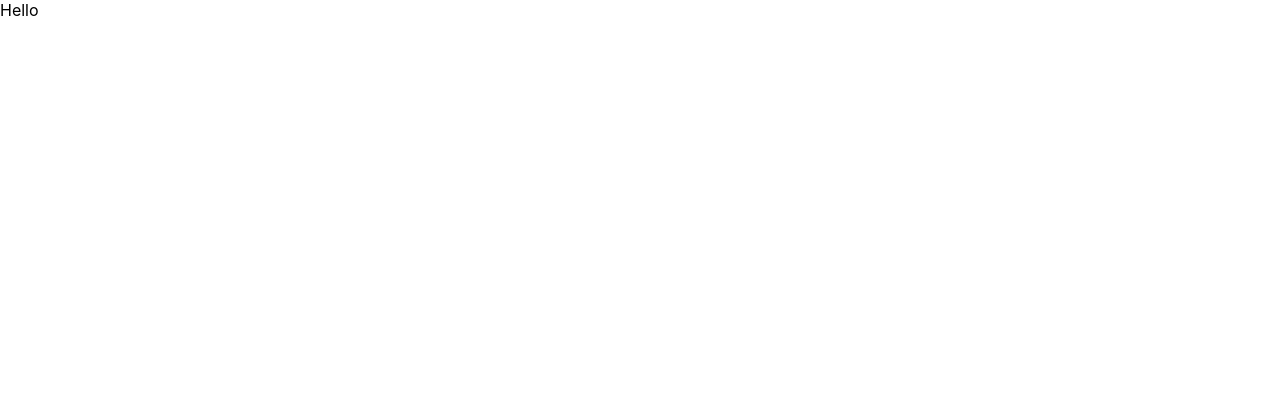
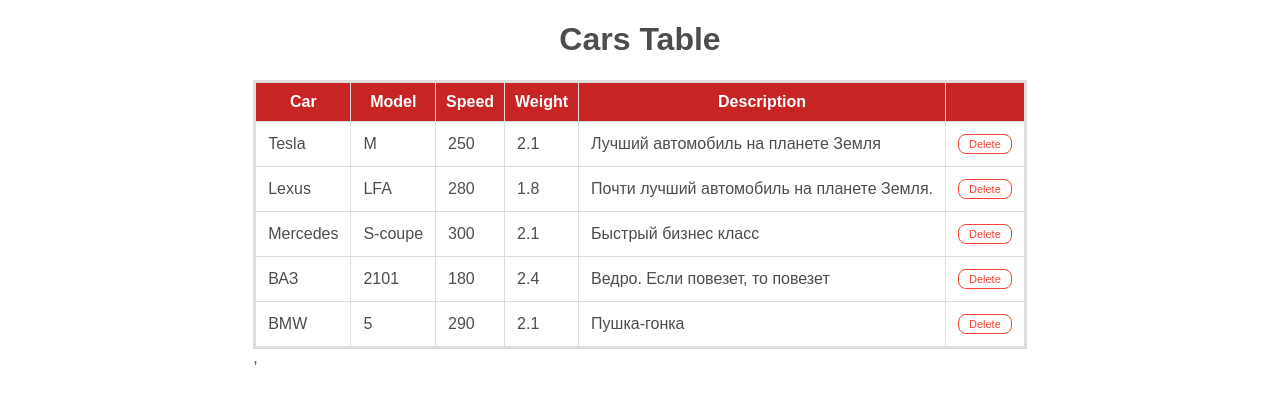
Before and after one commit to DimaKisel93/Onliner, a React (Create React App) app: page / in a window 1280 px wide. Shown: the top 404 px of the page. Built offline with nearby package versions, Linux system fonts and the light colour scheme.

Commit message:
add Redux, create Store adn output in Table component

```diff
--- a/package.json
+++ b/package.json
@@ -10,6 +10,9 @@
     "react-dom": "^17.0.1",
     "react-redux": "^7.2.2",
     "react-scripts": "4.0.0",
+    "redux": "^4.0.5",
+    "redux-devtools-extension": "^2.13.8",
+    "redux-form": "^8.3.7",
     "web-vitals": "^0.2.4"
   },
   "scripts": {
--- a/src/App.css
+++ b/src/App.css
@@ -36,3 +36,60 @@
     transform: rotate(360deg);
   }
 }
+
+@import url("https://fonts.googleapis.com/css2?family=Quicksand:wght@500&display=swap");
+
+body {
+  font-family: "Quicksand", sans-serif;
+  display: flex;
+  justify-content: center;
+  padding: 0;
+  color: #4d4d4d;
+}
+
+#title {
+  text-align: center;
+}
+
+#cars {
+  border-collapse: collapse;
+  border: 3px solid #ddd;
+}
+
+#cars td,
+#cars th {
+  border: 1px solid #ddd;
+  padding: 12px;
+}
+
+#cars tr:hover {
+  background-color: #ddd;
+}
+
+#cars th {
+  padding: 10px;
+  text-align: center;
+  background-color: #c72424;
+  color: white;
+}
+
+.opration {
+  text-align: center;
+}
+
+.button {
+  border: none;
+  outline: none;
+  font-size: 11px;
+  font-family: "Quicksand", sans-serif;
+  color: #f44336;
+  padding: 3px 10px;
+  border-radius: 8px;
+  cursor: pointer;
+  border: 1px solid #f44336;
+  background-color: transparent;
+}
+
+.button:active {
+  border: 1px solid blue;
+}
--- a/src/component/Table.js
+++ b/src/component/Table.js
@@ -1,8 +1,54 @@
 import React from 'react';
+import {connect} from 'react-redux';
 
-export default function Table(){
+function Table({cars}){
+    console.log(cars)
 
+    const removeData = (id) => {
+
+    }
+    const renderBody = () => {
+        return cars && cars.map(({ id, car, model, speed, weight, description }) => {
+            return (
+                <tr key={id}>
+                    <td>{car}</td>
+                    <td>{model}</td>
+                    <td>{speed}</td>
+                    <td>{weight}</td>
+                    <td>{description}</td>
+                    <td className='opration'>
+                        <button className='button' onClick={() => removeData(id)}>Delete</button>
+                    </td>
+                </tr>
+            )
+        })
+    }
     return(
-        <div>Hello</div>
+        <>
+            <h1 id='title'>Cars Table</h1>
+            <table id='cars'>
+                <thead>
+                    <tr className="thead-dark col-12">
+                        <th scope="col">Car</th>
+                        <th scope="col">Model</th>
+                        <th scope="col">Speed</th>
+                        <th scope="col">Weight</th>
+                        <th scope="col">Description</th>
+                        <th scope="col"></th>
+                    </tr>
+                </thead>
+                <tbody>
+                    {renderBody()}
+                </tbody>
+            </table>
+        </>
     )
+
+
 }
+
+const mapStateToProps = state => ({
+    cars: state.cars
+});
+
+export default connect(mapStateToProps)(Table)
--- a/src/index.js
+++ b/src/index.js
@@ -1,13 +1,17 @@
 import React from 'react';
 import ReactDOM from 'react-dom';
+import { Provider } from 'react-redux';
 import './index.css';
 import App from './App';
 import reportWebVitals from './reportWebVitals';
-
+import configureStore from './redux/configureStore';
+const store = configureStore()
 ReactDOM.render(
-  <React.StrictMode>
-    <App />
-  </React.StrictMode>,
+  <Provider store={store}>
+    <React.StrictMode>
+      <App />
+    </React.StrictMode>,
+  </Provider>,
   document.getElementById('root')
 );
 
--- /dev/null
+++ b/src/redux/configureStore.js
@@ -0,0 +1,10 @@
+import { createStore, applyMiddleware } from 'redux';
+import { composeWithDevTools } from 'redux-devtools-extension';
+import rootReducer from './reducers';
+
+
+
+export default function configureStore(initialState) {
+  // return createStore(rootReducer, initialState, composeWithDevTools(applyMiddleware(apiMiddleware)));
+  return createStore(rootReducer, initialState);
+};
--- /dev/null
+++ b/src/redux/reducers/car.js
@@ -0,0 +1,44 @@
+export default function(){
+    return [
+        {
+            id:1,
+            car:"Tesla",
+            model:"М",
+            speed: 250,
+            weight:2.1,
+            description:"Лучший автомобиль на планете Земля"
+        },
+        {
+            id:2,
+            car:"Lexus",
+            model: "LFA",
+            speed: 280,
+            weight:1.8,
+            description:"Почти лучший автомобиль на планете Земля."
+        },
+        {
+            id:3,
+            car:"Mercedes",
+            model:"S-coupe",
+            speed: 300,
+            weight:2.1,
+            description:"Быстрый бизнес класс"
+        },
+        {
+            id:4,
+            car:"ВАЗ",
+            model:"2101",
+            speed: 180,
+            weight:2.4,
+            description:"Ведро. Если повезет, то повезет"
+        },
+        {
+            id:5,
+            car:"BMW",
+            model:"5",
+            speed: 290,
+            weight:2.1,
+            description:"Пушка-гонка"
+        }
+    ]
+}
--- /dev/null
+++ b/src/redux/reducers/index.js
@@ -0,0 +1,8 @@
+import { combineReducers } from 'redux';
+import CarsReducers from './car';
+
+const rootReducer = combineReducers({
+    cars: CarsReducers
+});
+
+export default rootReducer;
```
Also changed, not shown: src/redux/actions/carActionsCreates.js (added), src/redux/constants.js (added), 1 other file (tests, documents, lock files or other folders).
